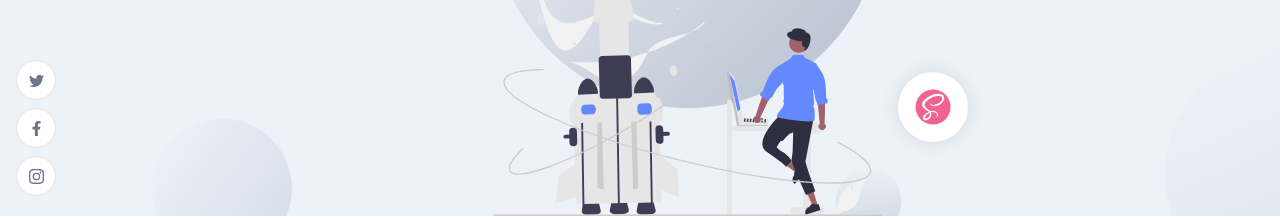
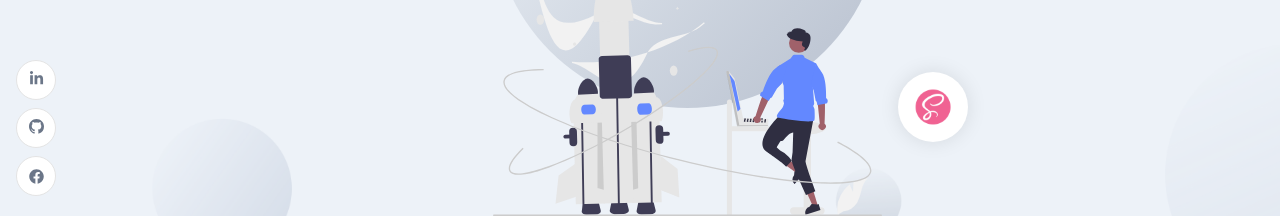
Before and after one commit to nemanjap16/portfolio, a React (Vite) app: page / in a window 1280 px wide. Shown: the part 584-802 px from the top of the page. Built offline with nearby package versions, Linux system fonts and the light colour scheme.

Commit message:
contact section updated

```diff
--- a/data.json
+++ b/data.json
@@ -13,8 +13,8 @@
       "description": "Weather App for local weather conditions with external API.",
       "imgUrl": "./weather.png",
       "tags": ["Web App"],
-      "projectLink": "",
-      "codeLink": ""
+      "projectLink": "https://nweather.netlify.app/",
+      "codeLink": "https://github.com/nemanjap16/weather-app"
     },
     {
       "title": "Calculator App",
--- a/src/components/SocialMedia.jsx
+++ b/src/components/SocialMedia.jsx
@@ -1,17 +1,25 @@
 import React from 'react'
-import { BsTwitter, BsInstagram } from 'react-icons/bs'
-import { FaFacebookF } from 'react-icons/fa'
+import { BsGithub } from 'react-icons/bs'
+import { FaLinkedinIn, FaFacebook } from 'react-icons/fa'
 
 const SocialMedia = () => (
   <div className="app__social">
     <div>
-      <BsTwitter />
+      <a
+        href="https://www.linkedin.com/in/nemanja-panteli%C4%87-101271134/"
+        target="_blank"
+        rel="noreferrer"
+      >
+        <FaLinkedinIn />
+      </a>
     </div>
     <div>
-      <FaFacebookF />
+      <a href="https://github.com/nemanjap16" target="_blank" rel="noreferrer">
+        <BsGithub />
+      </a>
     </div>
     <div>
-      <BsInstagram />
+      <FaFacebook />
     </div>
   </div>
 )
--- a/src/container/Footer/Footer.jsx
+++ b/src/container/Footer/Footer.jsx
@@ -1,29 +1,29 @@
-import React, { useState } from 'react'
+import React from 'react'
 import { images } from '../../constants'
 import { AppWrapper, MotionWrapper } from '../../hoc'
 // Style
 import './Footer.scss'
 
 const Footer = () => {
-  const [formData, setFormData] = useState({ name: '', email: '', message: '' })
-  const [isFormSubmitted, setIsFormSubmitted] = useState(false)
-  const [loading, setLoading] = useState(false)
+  // const [formData, setFormData] = useState({ name: '', email: '', message: '' })
+  // const [isFormSubmitted, setIsFormSubmitted] = useState(false)
+  // const [loading, setLoading] = useState(false)
 
-  const { username, email, message } = formData
+  // const { username, email, message } = formData
 
-  const handleChangeInput = (e) => {
-    const { name, value } = e.target
-    setFormData({ ...formData, [name]: value })
-  }
+  // const handleChangeInput = (e) => {
+  //   const { name, value } = e.target
+  //   setFormData({ ...formData, [name]: value })
+  // }
 
-  const handleSubmit = () => {
-    setLoading(true)
+  // const handleSubmit = () => {
+  //   setLoading(true)
 
-    setTimeout(() => {
-      setLoading(false)
-      setIsFormSubmitted(true)
-    }, 2000)
-  }
+  //   setTimeout(() => {
+  //     setLoading(false)
+  //     setIsFormSubmitted(true)
+  //   }, 2000)
+  // }
 
   return (
     <>
@@ -45,7 +45,7 @@ const Footer = () => {
           </a>
         </div>
       </div>
-      {!isFormSubmitted ? (
+      {/* {!isFormSubmitted ? (
         <div className="app__footer-form app__flex">
           <div className="app__flex">
             <input
@@ -84,7 +84,7 @@ const Footer = () => {
         <div>
           <h3 className="head-text">Thank you for getting in touch!</h3>
         </div>
-      )}
+      )} */}
     </>
   )
 }
```
